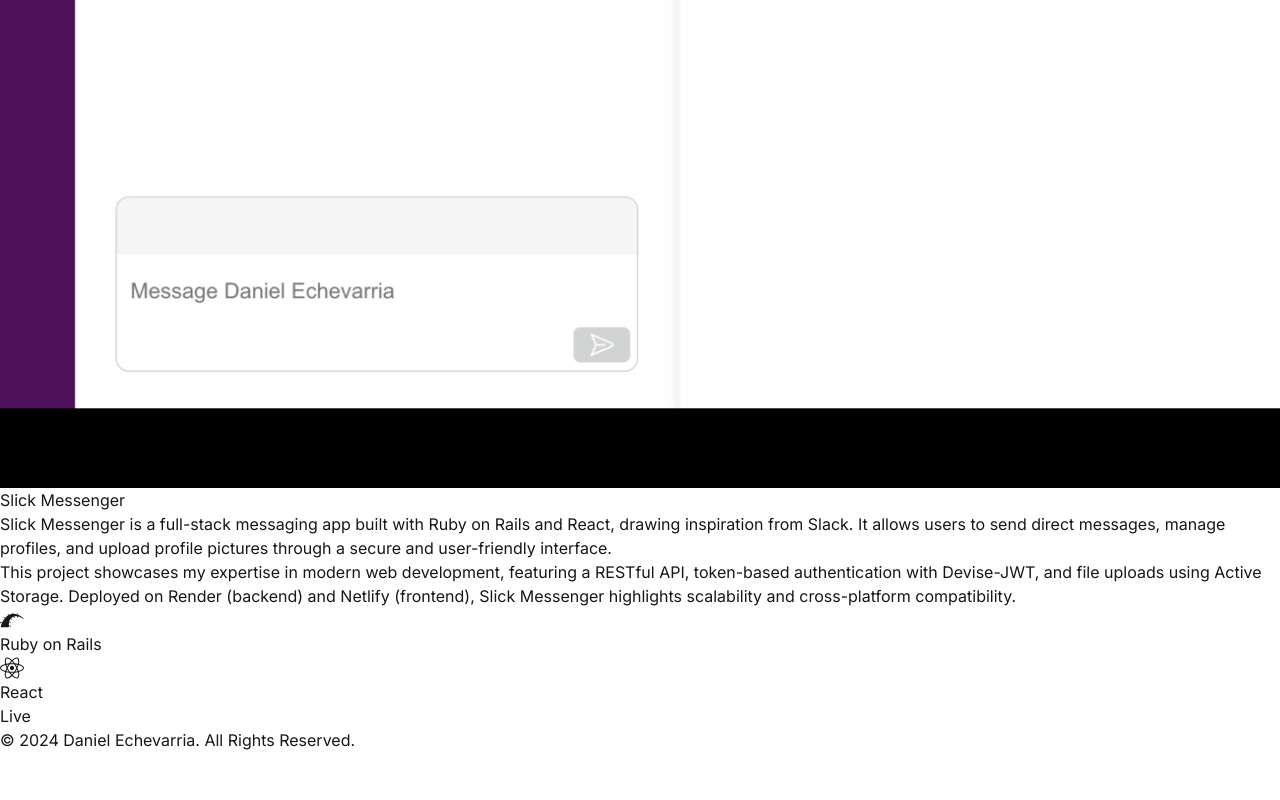
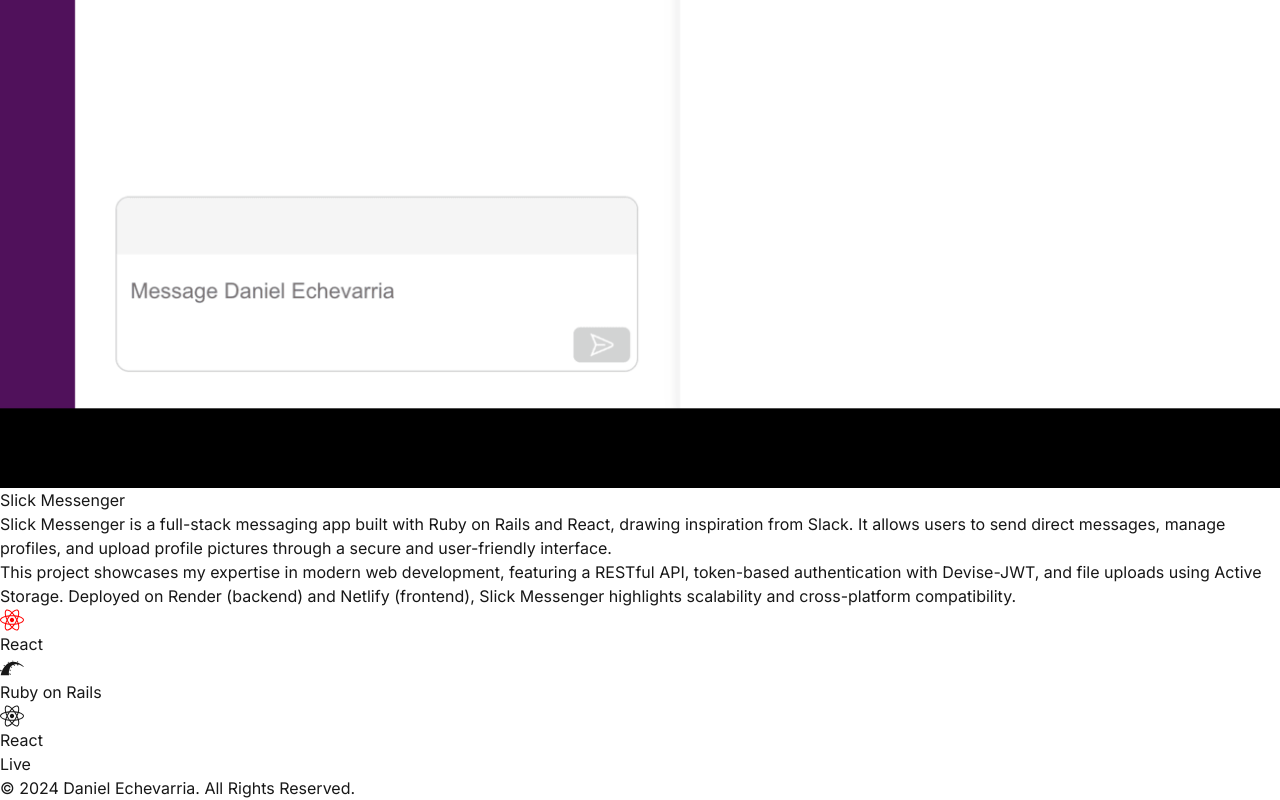
Before and after one commit to daniel-echevarria/portfolio, a Next.js app: page /projects/slick-messenger in a window 1280 px wide. Shown: the part 1111-1911 px from the top of the page. Before the commit the page ends 1863 px from the top, so only its background shows below. Built offline with nearby package versions, Linux system fonts and the light colour scheme.

Commit message:
Implement Technology tile component

```diff
--- a/src/app/projects/slick-messenger/page.tsx
+++ b/src/app/projects/slick-messenger/page.tsx
@@ -4,6 +4,8 @@
 import Image from "next/image";
 import { FaReact } from "react-icons/fa";
 import { SiRubyonrails } from "react-icons/si";
+import TechnologyTile from "@/app/ui/TechnologyTile";
+import technologies from "@/data/technologies";
 
 export default function Page() {
   const slick = projects.find((pro) => pro.id === "slick");
@@ -27,7 +29,12 @@
           and Netlify (frontend), Slick Messenger highlights scalability and
           cross-platform compatibility.
         </p>
-        <div className="flex gap-3 mt-8">
+        <div className="flex gap-3 mt-8 text-blue-300">
+          <TechnologyTile
+            technology={technologies.react}
+            size={24}
+            color={"red"}
+          />
           <span className="flex items-center gap-2 text-sm border border-gray-900 p-2 rounded-3xl">
             <SiRubyonrails size={24} /> Ruby on Rails
           </span>
--- a/src/app/ui/TechnologiesTiles.tsx
+++ /dev/null
@@ -1,5 +0,0 @@
-const TechnologiesTiles = () => {
-  return <></>;
-};
-
-export default TechnologiesTiles;
--- /dev/null
+++ b/src/app/ui/TechnologyTile.tsx
@@ -0,0 +1,17 @@
+const TechnologyTile = ({ technology, size, color }) => {
+  const colorClasses = {
+    red: "border-red-500",
+  };
+
+  const border = colorClasses[color];
+
+  return (
+    <span
+      className={`flex items-center gap-2 text-sm border p-2 rounded-3xl ${border}`}
+    >
+      <technology.icon size={size} color={color} /> {technology.name}
+    </span>
+  );
+};
+
+export default TechnologyTile;
--- /dev/null
+++ b/src/data/technologies.jsx
@@ -0,0 +1,12 @@
+import { FaReact } from "react-icons/fa";
+import { SiRubyonrails } from "react-icons/si";
+import { SiPostgresql } from "react-icons/si";
+import { SiCss3 } from "react-icons/si";
+
+const Technologies = {
+  react: { name: "React", icon: FaReact },
+  rails: { name: "Rails", icon: SiRubyonrails },
+  postgresql: { name: "PostgreSQL", icon: SiPostgresql },
+};
+
+export default Technologies;
```
